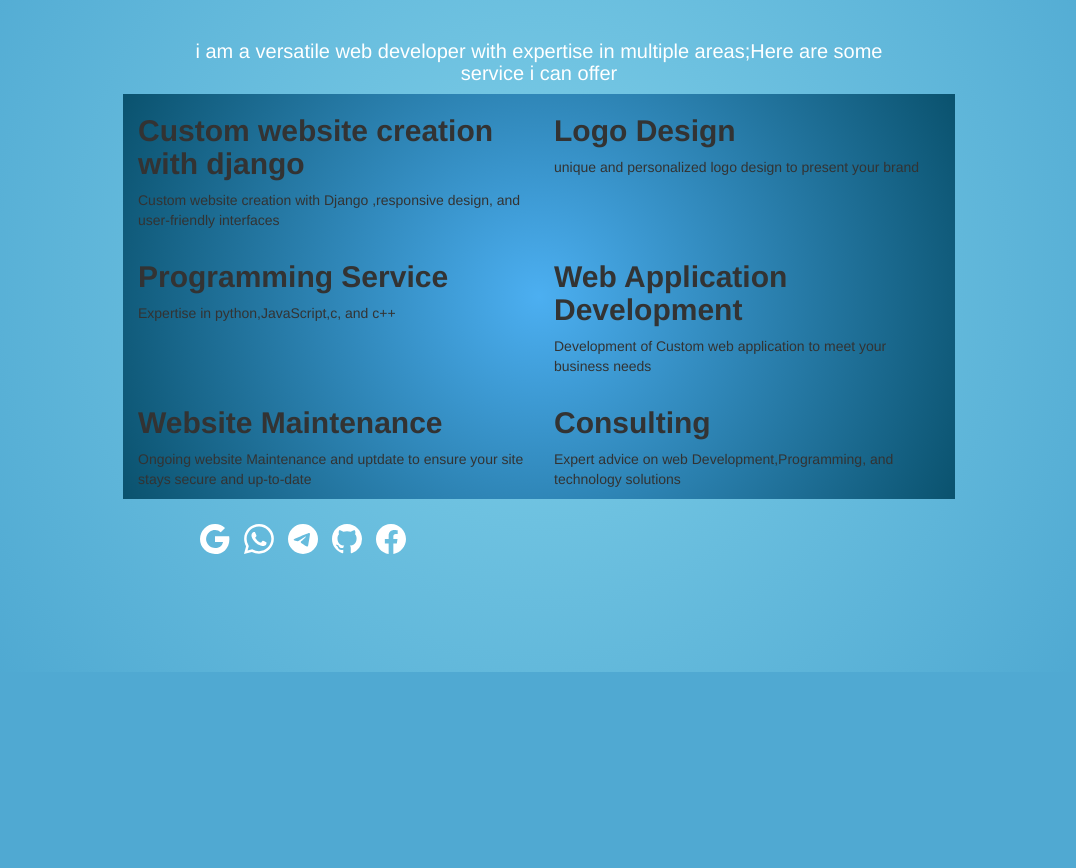
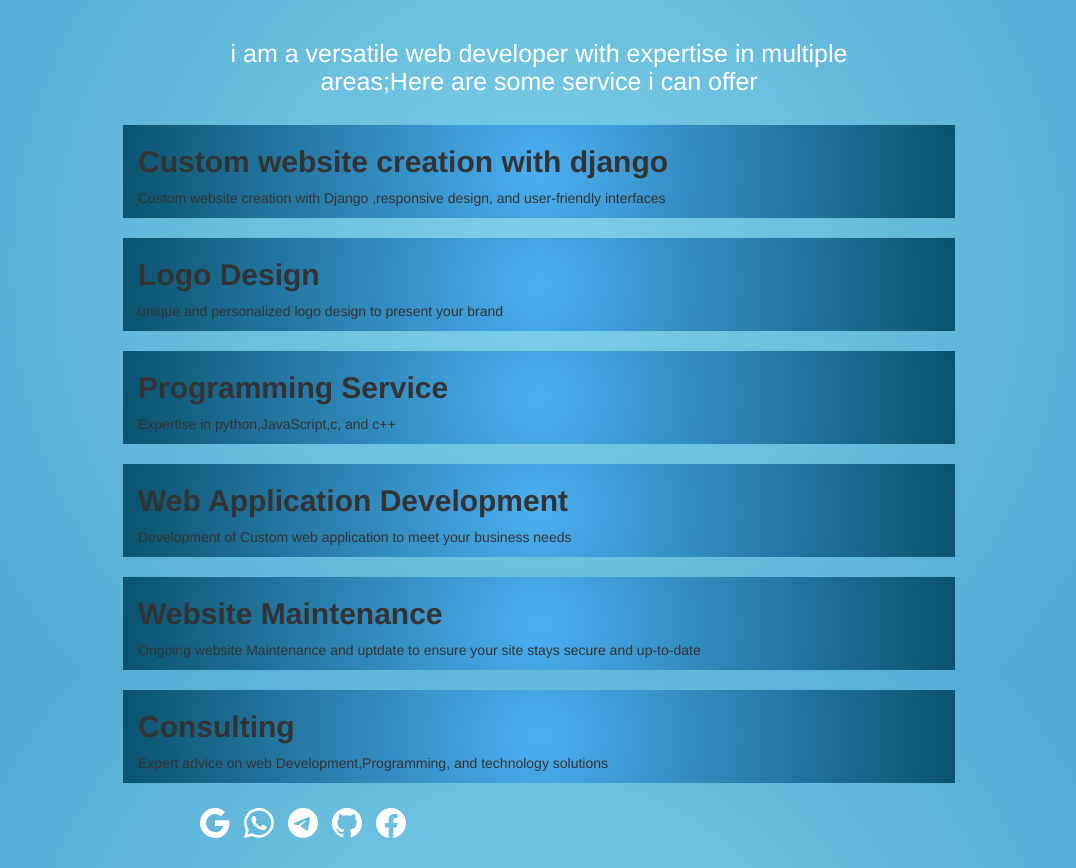
Before and after one commit to allanndjong/porfolio, a Django app: page /service/ in a window 1280 px wide. Shown: the part 128-996 px from the top of the page, without its empty margins (101-1177 px from the left). Before the commit the page ends 800 px from the top, so only its background shows below. Run offline with Django 4.2, Linux system fonts and the light colour scheme; some libraries are stand-ins or nearby versions.

Commit message:
first commit

```diff
--- a/static/css/service.css
+++ b/static/css/service.css
@@ -25,6 +25,13 @@ body{
     .container{
         width: 100%;
         background:radial-gradient(circle,rgb(76, 175, 241),rgb(10, 82, 110)) ;
+        margin-top: 20px;
+    }
+    .container:hover{
+        transform: scale(1.1);
+        transition: 0.5;
+        background-color: green;
+        color: white;
     }
 }
 
@@ -46,9 +53,16 @@ body{
     .container{
         width: 65%;
         background:radial-gradient(circle,rgb(76, 175, 241),rgb(10, 82, 110)) ;
+        margin-top: 20px;
     }
     .col-md-6 .col-lg-6{
         width: 80%;
+    }
+    .container:hover{
+        transform: scale(1.1);
+        transition: 0.5;
+        background-color: green;
+        color: white;
     }
 }
 svg:hover{
--- a/static/css/style1.css
+++ b/static/css/style1.css
@@ -30,7 +30,8 @@ body{
         padding: 15px;
     }
     .texte h1{
-        font-size: 20px;
+        font-size: 30px;
+        width: 100%;
     }
     img{
         margin: 10px;
@@ -60,7 +61,8 @@ svg:hover{
 .texte:hover{
     transform: scale(1);
     transition: 1.5;
-    box-shadow: 5px 5px 20px rgb(237, 237, 240);
+    box-shadow: 3px 3px 3px rgb(48, 48, 255);
+    background-color: green;
 }
 
 @media (max-width: 480px){
--- a/templates/about.html
+++ b/templates/about.html
@@ -69,7 +69,7 @@
 <div class="container">
   <div class="row">
     <div class="col-sm-5">
-      <img src="{% static 'image/IMG.jpg' %}" alt="my picture" width="70%" height="auto" style="border-radius: 10%;" class="img1">
+      <img src="{% static 'image/img.jpeg' %}" alt="my picture" width="70%" height="auto" style="border-radius: 10%;" class="img1">
     </div>
     <div class="col-sm-7" style=" border-radius: 20px;">
       <!--<h2>About me</h2>
--- a/templates/realisation.html
+++ b/templates/realisation.html
@@ -64,7 +64,7 @@
       </div>
       <div class="col-sm-4">
         <div class="row" style="margin: 20px;">
-          <img src="{% static 'image/img7.png' %}" alt="image" width="90%">
+          <img src="{% static 'image/img11.png' %}" alt="image" width="90%">
         </div>
       </div>
     </div>
--- a/templates/sevice.html
+++ b/templates/sevice.html
@@ -36,31 +36,47 @@
   </nav>
   <div class="container-fluid">
     <div class="col-sm-12">
-      <h1 style="text-align: center; font-size: 20px;">   <p>i am a versatile web developer with expertise in multiple areas;Here are some service i can offer </p> </h1>
+      <h1 style="text-align: center;">i am a versatile web developer with expertise in multiple areas;Here are some service i can offer</h1>
     </div>
   </div>
   <div class="container">
     <div class="row">
-     <div class="col-md-6 col-lg-6">
+     <div class="col-md-12 col-lg-12">
         <h2><b>Custom website creation with django</b></h2><p>Custom website creation with Django ,responsive design, and user-friendly interfaces</p>
       </div>
-      <div class="col-md-6 col-lg-6">
+    </div>
+  </div>
+  <div class="container">
+    <div class="row">
+      <div class="col-md-12 col-lg-12">
         <h2><b>Logo Design</b></h2><p>unique and personalized logo design to present your brand </p>
       </div>
     </div>
+  </div>
+  <div class="container">
    <div class="row">
-      <div class="col-md-6 col-lg-6">
+      <div class="col-md-12 col-lg-12">
         <h2><b>Programming Service</b></h2><p>Expertise in python,JavaScript,c, and c++</p>
       </div>
-      <div class="col-md-6 col-lg-6">
+   </div>
+  </div>
+  <div class="container">
+    <div class="row">
+      <div class="col-md-12 col-lg-12">
         <h2><b>Web Application Development</b></h2><p>Development of Custom web application to meet your business needs</p>
       </div>
     </div>
+  </div>
+  <div class="container">
     <div class="row">
-      <div class="col-md-6 col-lg-6">
+      <div class="col-md-12 col-lg-12">
         <h2><b>Website Maintenance</b></h2><p>Ongoing website Maintenance and uptdate to ensure your site stays secure and up-to-date</p>
       </div>
-      <div class="col-md-6 col-lg-6">
+    </div>
+  </div>
+  <div class="container">
+    <div class="row">
+      <div class="col-md-12 col-lg-12">
         <h2><b>Consulting</b></h2><p>Expert advice on web Development,Programming, and technology solutions</p>
       </div>
     </div>
```
Also changed, not shown: static/image/img.jpeg (added), static/image/img.png (added), static/image/img11.png (added).
